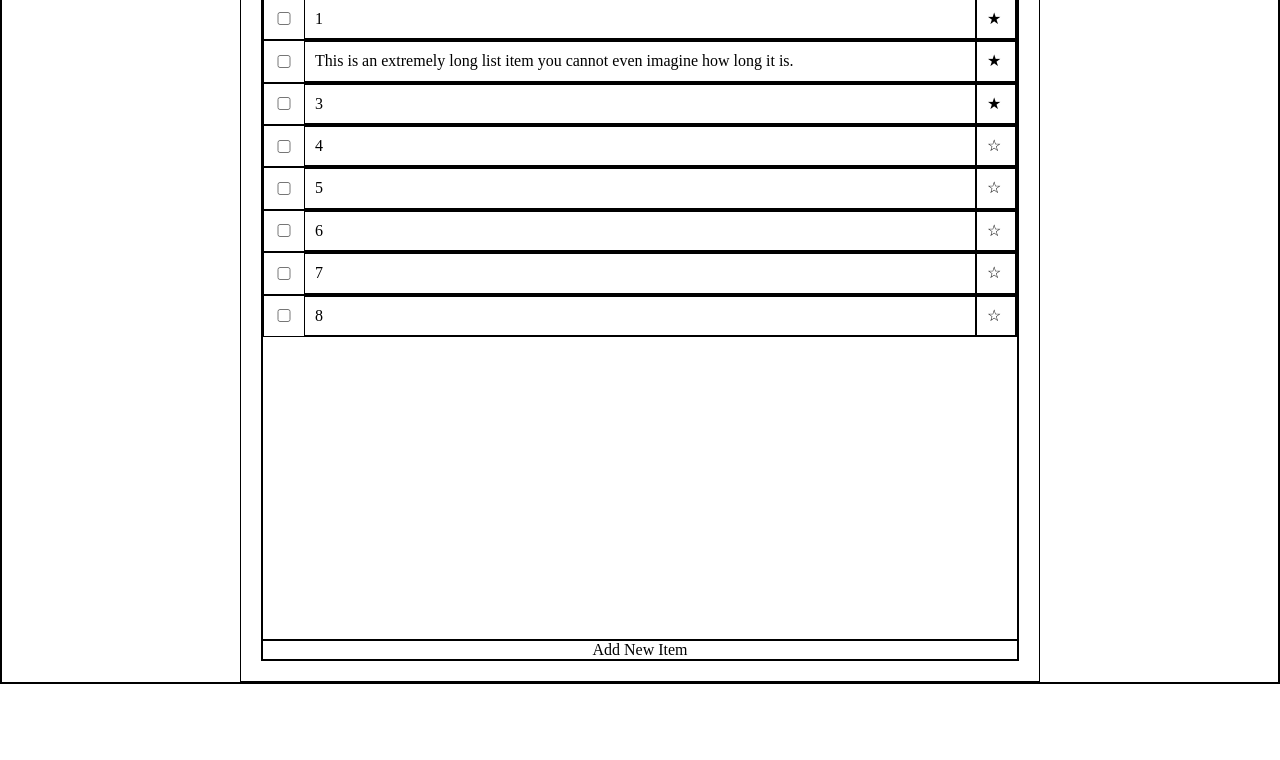
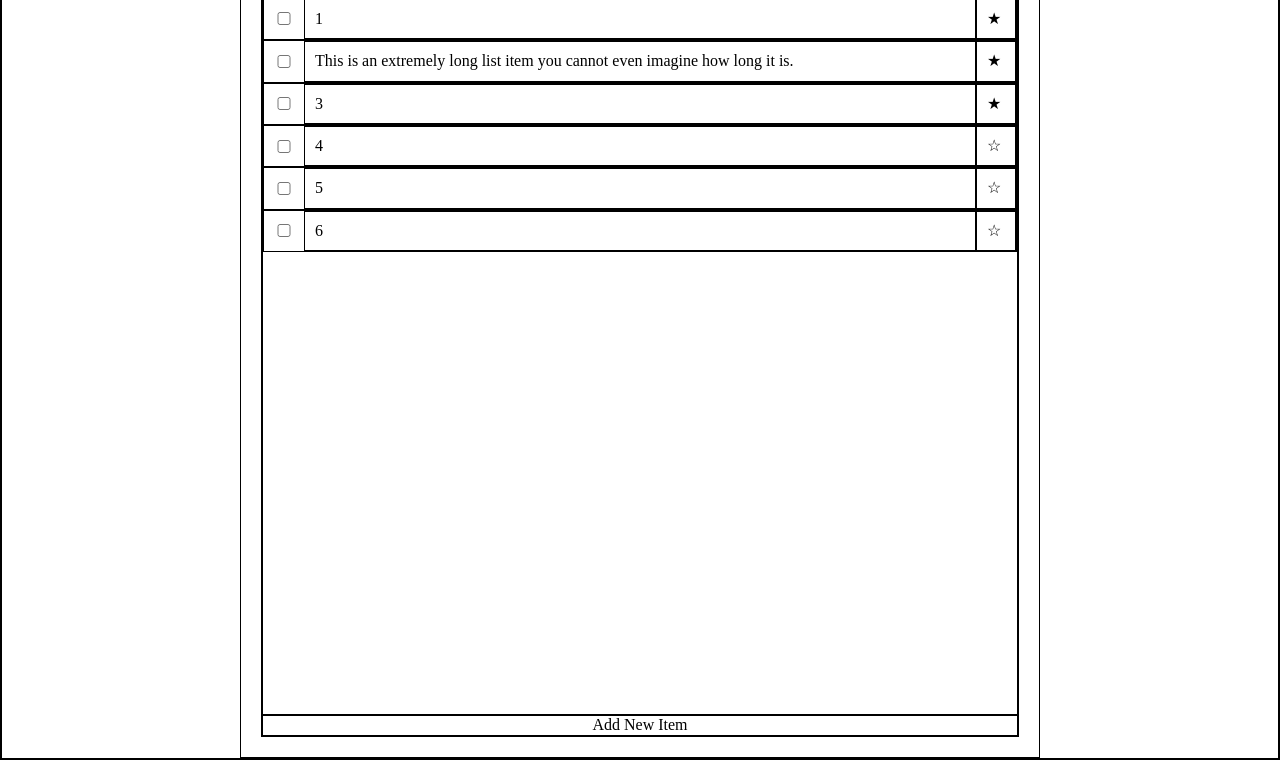
Before and after one commit to mee213/react-capstone-html-wireframes, a plain HTML site: page shopping-list.html in a window 1280 px wide. Shown: the part 120-880 px from the top of the page. Before the commit the page ends 804 px from the top, so only its background shows below. Drawn offline with nearby package versions, Linux system fonts and the light colour scheme.

Commit message:
first steps

```diff
--- a/css/main.css
+++ b/css/main.css
@@ -9,17 +9,15 @@ h1 { /*flex/center in order to center text*/
 }
 
 h1, h2, ul {
-    margin: 0; /*reset normalize back to zero*/
+    margin: 0; /*reset normalize back to zero to start design process from scratch*/
 }
 
-.container {
+.container { /*flex/column so that bottom doesn't overflow*/
+    display: flex;
+    flex-direction: column;
     max-width: 800px; /*not too wide on big screens*/
     margin: 0 auto; /*centered horizontally*/
     padding: 20px; /*around edge of device screen*/
-    height: 100vh; /*full height of viewport*/
-    /*flex/column so that bottom doesn't overflow*/
-    display: flex;
-    flex-direction: column;
 }
 
 nav { /*flex/space-between to spread horizontally*/
@@ -30,7 +28,7 @@ nav { /*flex/space-between to spread horizontally*/
 main { /*flex/column to be able to flex-grow(1) the child ul so that add-new-item gets pushed to bottom of viewport*/
     display: flex;
     flex-direction: column;
-    height: 100vh; /*expands main to 100% of Viewport*/
+    min-height: 100vh; /*expands main to 100% of Viewport, necessary for shorter lists*/
 }
 
 .search { /*flex/center in order to center text*/
@@ -38,13 +36,13 @@ main { /*flex/column to be able to flex-grow(1) the child ul so that add-new-ite
     justify-content: center;
 }
 
-ul {
-    list-style: none;
-    padding: 0;
+ul { /*flex/column so list flows downward*/
     display: flex;
     flex-direction: column;
-    justify-content: flex-start;
-    flex-grow: 1;
+    list-style: none; /*take away bullet formatting*/
+    padding: 0; /*bring li elements back towards left side, gets rid of weird space on left*/
+    justify-content: flex-start; /*li elements are grouped towards top of list*/
+    flex-grow: 1; /*expands ul so that add-new-item is pushed to bottom of screen*/
 }
 
 .list li {
--- a/shopping-list.html
+++ b/shopping-list.html
@@ -27,9 +27,17 @@
                     <li><input type="checkbox" class="checkbox"/><span class="item">4</span><span class="star">☆</span></li>
                     <li><input type="checkbox" class="checkbox"/><span class="item">5</span><span class="star">☆</span></li>
                     <li><input type="checkbox" class="checkbox"/><span class="item">6</span><span class="star">☆</span></li>
-                    <li><input type="checkbox" class="checkbox"/><span class="item">7</span><span class="star">☆</span></li>
+                    <!-- <li><input type="checkbox" class="checkbox"/><span class="item">7</span><span class="star">☆</span></li>
                     <li><input type="checkbox" class="checkbox"/><span class="item">8</span><span class="star">☆</span></li>
-
+                    <li><input type="checkbox" class="checkbox"/><span class="item">9</span><span class="star">☆</span></li>
+                    <li><input type="checkbox" class="checkbox"/><span class="item">10</span><span class="star">☆</span></li>
+                    <li><input type="checkbox" class="checkbox"/><span class="item">11</span><span class="star">☆</span></li>
+                    <li><input type="checkbox" class="checkbox"/><span class="item">12</span><span class="star">☆</span></li>
+                    <li><input type="checkbox" class="checkbox"/><span class="item">13</span><span class="star">☆</span></li>
+                    <li><input type="checkbox" class="checkbox"/><span class="item">14</span><span class="star">☆</span></li>
+                    <li><input type="checkbox" class="checkbox"/><span class="item">15</span><span class="star">☆</span></li>
+                    <li><input type="checkbox" class="checkbox"/><span class="item">16</span><span class="star">☆</span></li>
+                 -->
                 </ul>
                 <div class="add-new-item">Add New Item</div>
             </main>
```
